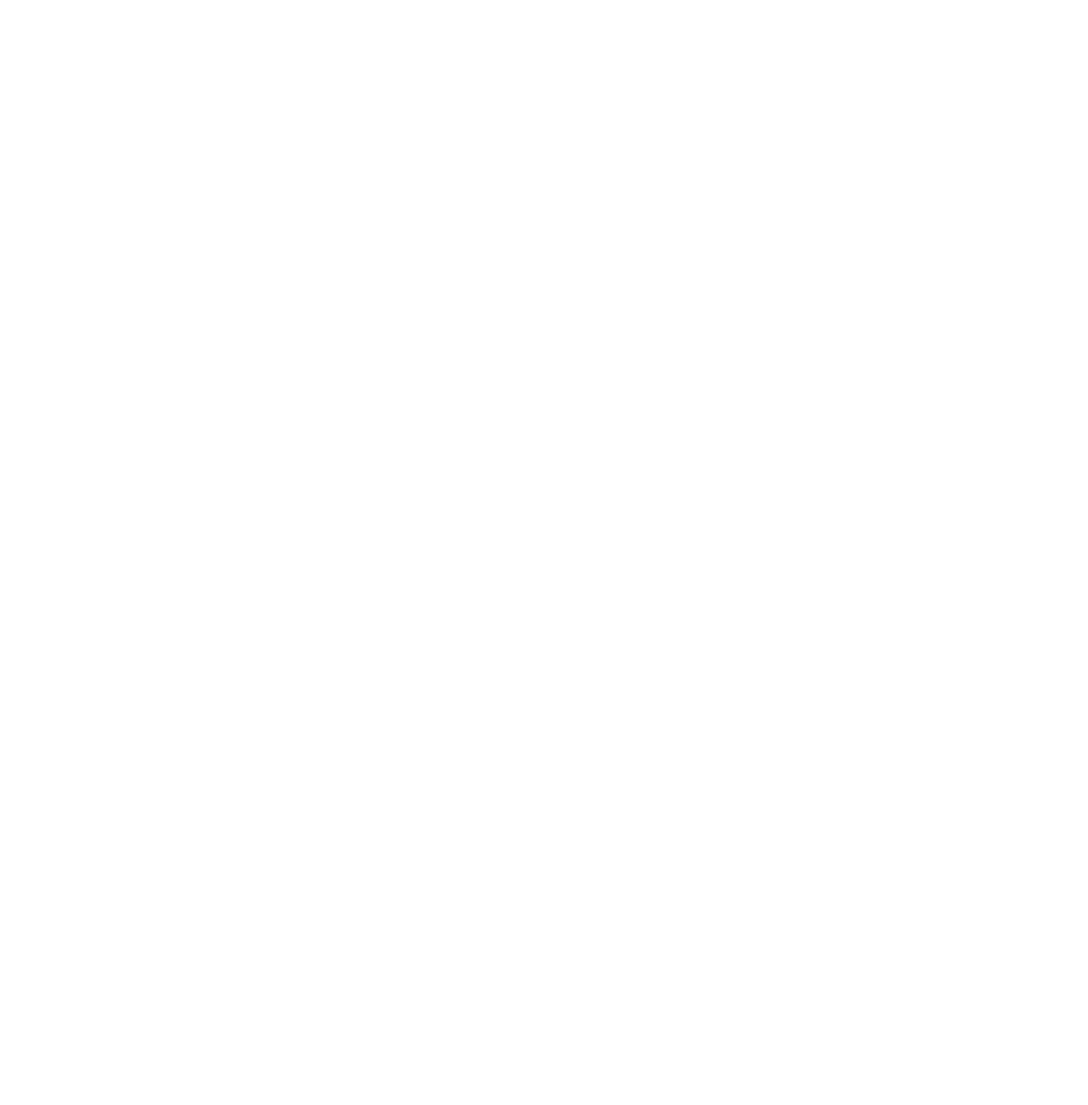
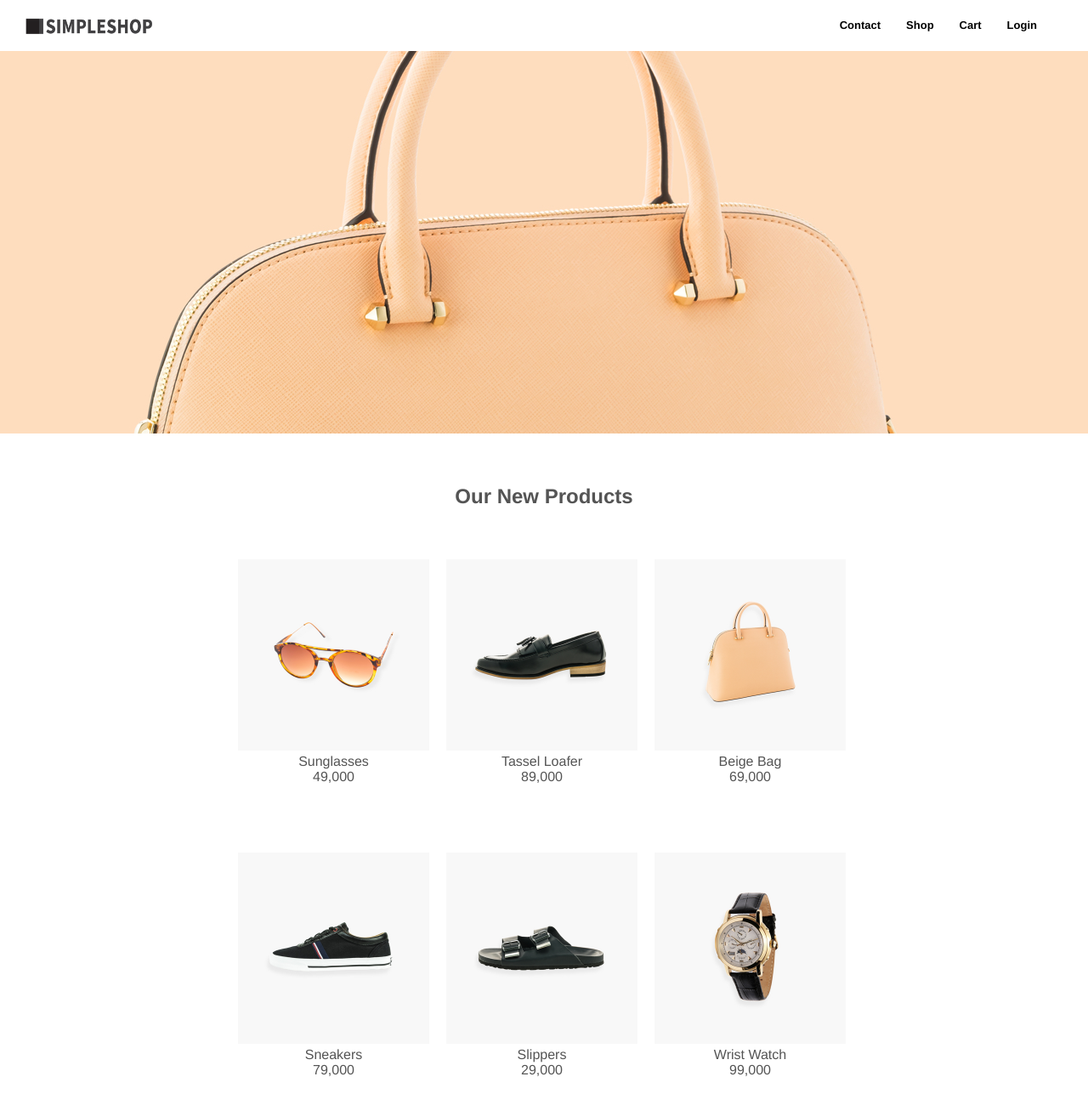
Before and after one commit to hstla/practicing-HTML, a plain HTML site: page finalProject/index.html in a window 1280 px wide. Shown: the top 1300 px of the page at 85% size. Before the commit the page ends 800 px from the top, so only its background shows below. Drawn offline with Linux system fonts and the light colour scheme.

Commit message:
쇼핑몰 홈페이지 완성

```diff
--- a/finalProject/css/styles.css
+++ b/finalProject/css/styles.css
@@ -8,10 +8,87 @@ body {
   font-family: "Helvetica";
 }
 
-/* navbar */
+#navbar {
+  padding: 0 30px;
+  overflow: hidden;
+  background-color: white;
+  height: 60px;
+}
+#logo{
+  height: 60px;
+  line-height: 60px;
+}
+#logo img{
+  vertical-align: middle;
+  width: 149px;
+  height: 20px;
+}
+#list{
+  list-style: none;
+  margin: 0;
+}
+#list a{
+  line-height: 60px;
+  float: right;
+  text-decoration: none;
+  color: black;
+  font-size: 13px;
+  font-weight: bold;
+}
+#list a:last-child{
+  margin-right: 30px;
+}
+/* hero header */
+#background{
+  background-image: url("../images/hero_header.jpg");
+  background-size: auto;
+  background-repeat: no-repeat;
+  background-position: center center;
+}
+#subject{
+  text-align: center;
+  margin: 60px 0 60px 0;
+}
+#subject h1{
+  font-size: 24px;
+  color: #545454;
+  font-weight: bold;
+}
+/* products */
+.item-container{
+  width: 740px;
+  margin-left: auto;
+  margin-right: auto;
+}
+.item{
+  margin-right: 10px;
+  margin-left: 10px;
+  margin-bottom: 80px;
+  float: left;
+  width: 225px;
+  display: block;
+  text-align: center;
+  text-decoration: none;
+  color: #545454;
+}
+.item:last-child{
+  clear: right;
+}
+.item img{
+  width: 225px;
+  height: 225px;
+}ㄴ
+.item-name{
+  margin-top: 20px;
+  margin-bottom: 4px;
+}
 
-/* hero header */
-
-/* products */
-
-/* footer */
+#link{
+  margin-top: 40px;
+  margin-bottom: 80px;
+  text-align: center;
+}
+#link img:last-child{
+  margin-right: 10px;
+  margin-left: 10px;
+}
--- a/finalProject/index.html
+++ b/finalProject/index.html
@@ -5,7 +5,84 @@
     <meta charset="utf-8" />
     <link href="css/styles.css" rel="stylesheet" />
   </head>
+  <body>
+  <div id="navbar">
+    <ul id="list">
+      <li><a href="#">Login</a></li>
+      <li><a href="#">Cart</a></li>
+      <li><a href="#">Shop</a></li>
+      <li><a href="#">Contact</a></li>
+    </ul>
+    <a id="logo" href="#">
+      <img src="images/logo.png" height="20px">
+    </a>
+  </div>
 
-  <body>
+  <div id="background" style="height: 450px"></div>
+
+  <div id="subject"><h1>Our New Products</h1></div>
+
+  <div class="item-container">
+    <a href="#" class="item">
+      <img src="images/sunglasses.jpg">
+      <div class="item-name">Sunglasses</div>
+      <div class="item-price">49,000</div>
+    </a>
+
+    <a href="#" class="item">
+      <img src="images/tassel_loafer.jpg">
+      <div class="item-name">Tassel Loafer</div>
+      <div class="item-price">89,000</div>
+    </a>
+
+    <a href="#" class="item">
+      <img src="images/beige_bag.jpg">
+      <div class="item-name">Beige Bag</div>
+      <div class="item-price">69,000</div>
+    </a>
+
+    <a href="#" class="item">
+      <img src="images/sneakers.jpg">
+      <div class="item-name">Sneakers</div>
+      <div class="item-price">79,000</div>
+    </a>
+
+    <a href="#" class="item">
+      <img src="images/slippers.jpg">
+      <div class="item-name">Slippers</div>
+      <div class="item-price">29,000</div>
+    </a>
+
+    <a href="#" class="item">
+      <img src="images/wrist_watch.jpg">
+      <div class="item-name">Wrist Watch</div>
+      <div class="item-price">99,000</div>
+    </a>
+
+    <a href="#" class="item">
+      <img src="images/fedora_hat.jpg">
+      <div class="item-name">Fedora hat</div>
+      <div class="item-price">39,000</div>
+    </a>
+
+    <a href="#" class="item">
+      <img src="images/classic_loafer.jpg">
+      <div class="item-name">Classic Loafer</div>
+      <div class="item-price">99,000</div>
+    </a>
+
+    <a href="#" class="item">
+      <img src="images/sunglasses.jpg">
+      <div class="item-name">Pink Bag</div>
+      <div class="item-price">79,000</div>
+    </a>
+    <div style="clear: left"></div>
+  </div>
+
+  <div id="link">
+    <a  target="_blank" href="https://www.facebook.com/"><img src="images/facebook.png" height="20px"></a>
+    <a  target="_blank" href="https://www.instagram.com//"><img src="images/instagram.png" height="20px"></a>
+    <a  target="_blank" href="https://www.twitter.com/"><img src="images/twitter.png" height="20px"></a>
+  </div>
   </body>
 </html>
```
Also changed, not shown: PeopleOfCoding/index.html (+1 -0 lines).
